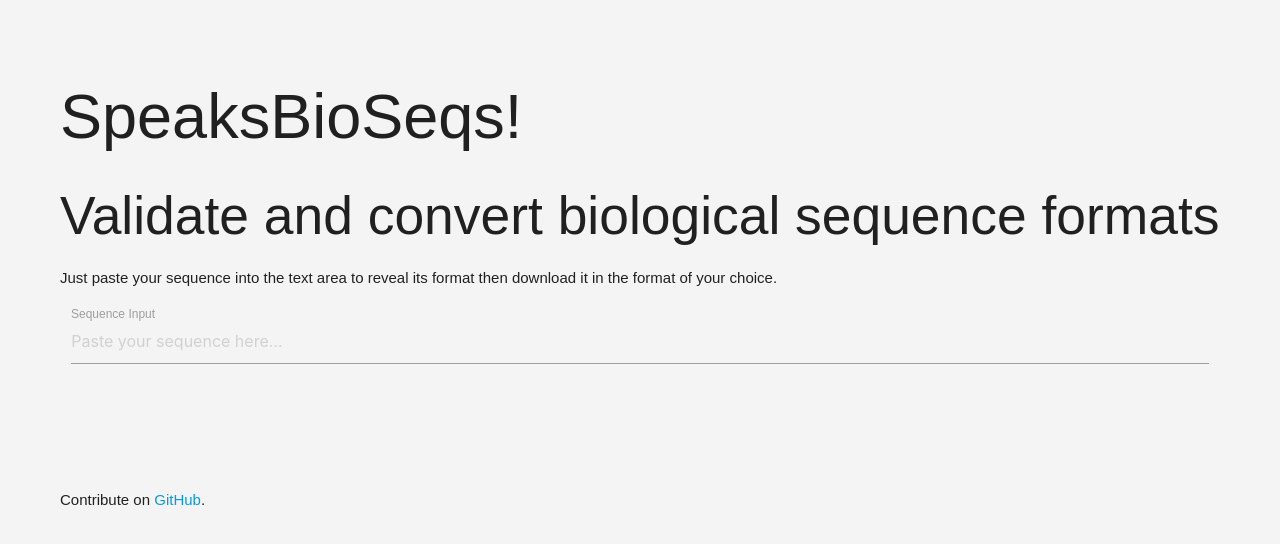
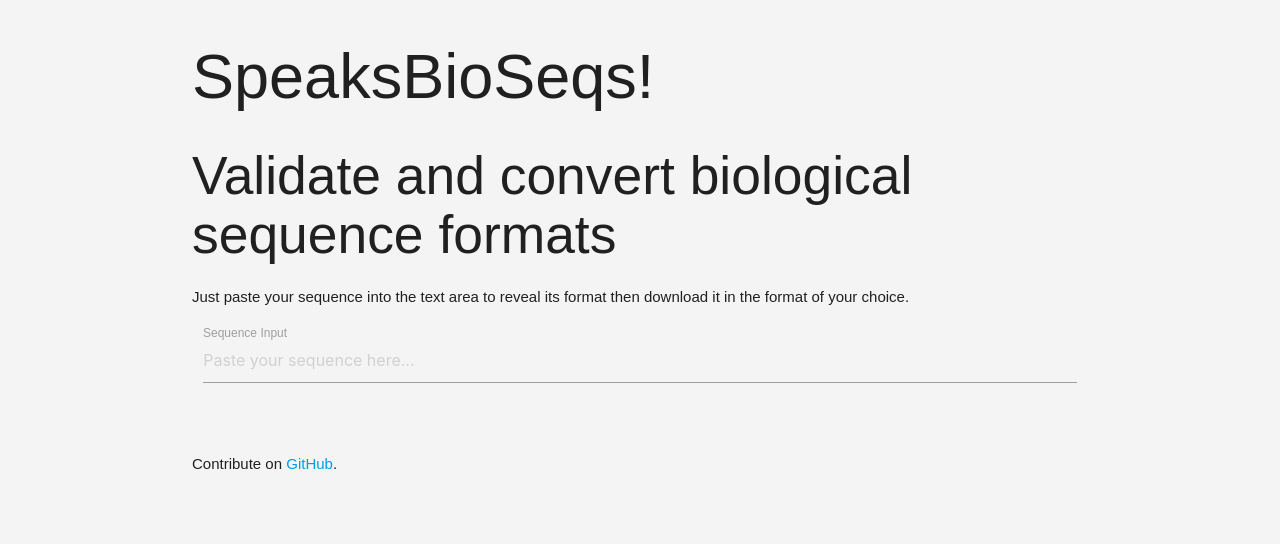
Before and after one commit to stuartmac/speaks-bioseqs, a website: page index.html in a window 1280 px wide. Drawn offline with nearby package versions, Linux system fonts and the light colour scheme.

Commit message:
Refactor style.css: Remove unused styles and adjust container padding

```diff
--- a/style.css
+++ b/style.css
@@ -2,27 +2,6 @@
     margin-top: 20px;
     font-family: Arial, sans-serif;
     background-color: #f4f4f4;
-}
-
-.container {
-    width: 100%;
-    max-width: 1200px;
-    margin: 0 auto;
-    padding: 20px;
-}
-
-textarea {
-    width: 80%;
-    padding: 10px;
-    margin-bottom: 20px;
-    border: 1px solid #ccc;
-    border-radius: 5px;
-}
-
-@media (max-width: 768px) {
-    .container {
-        padding: 10px;
-    }
 }
 
 /* Add custom styles for Materialize components here */
```
